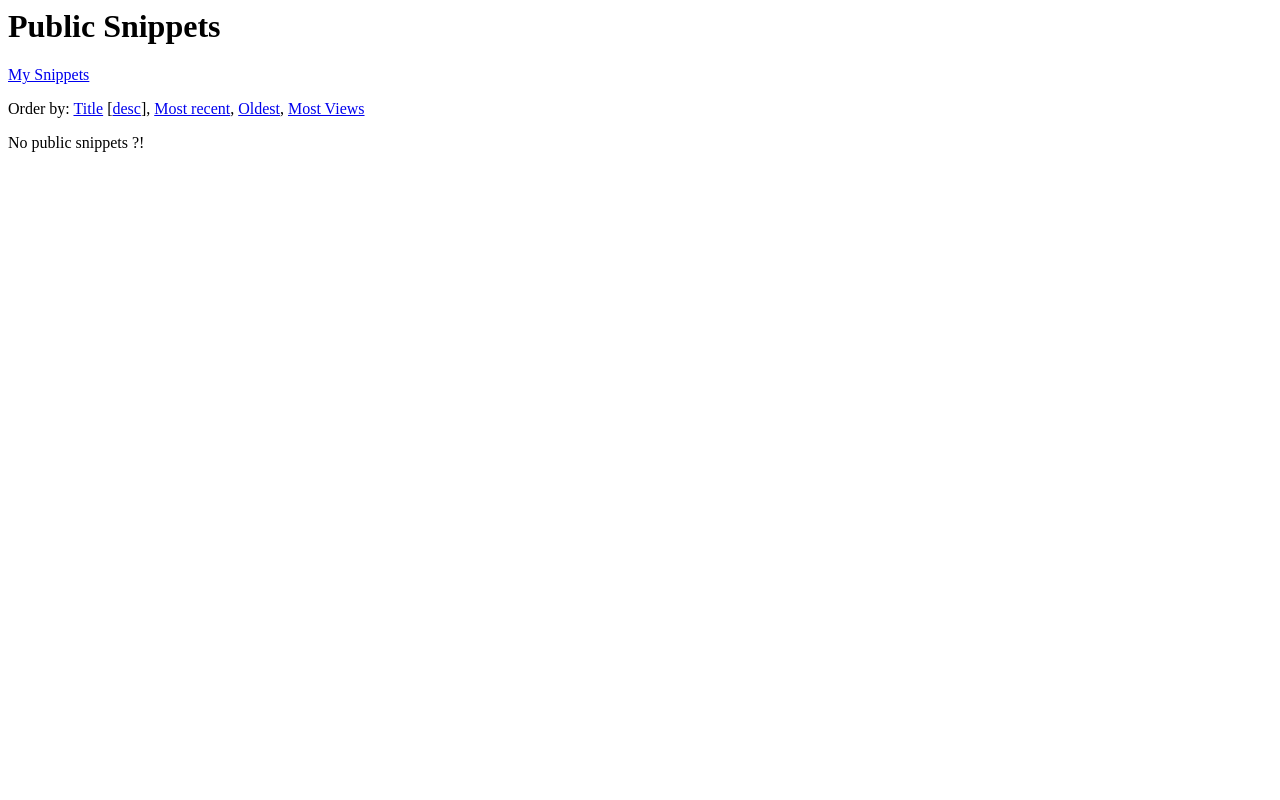
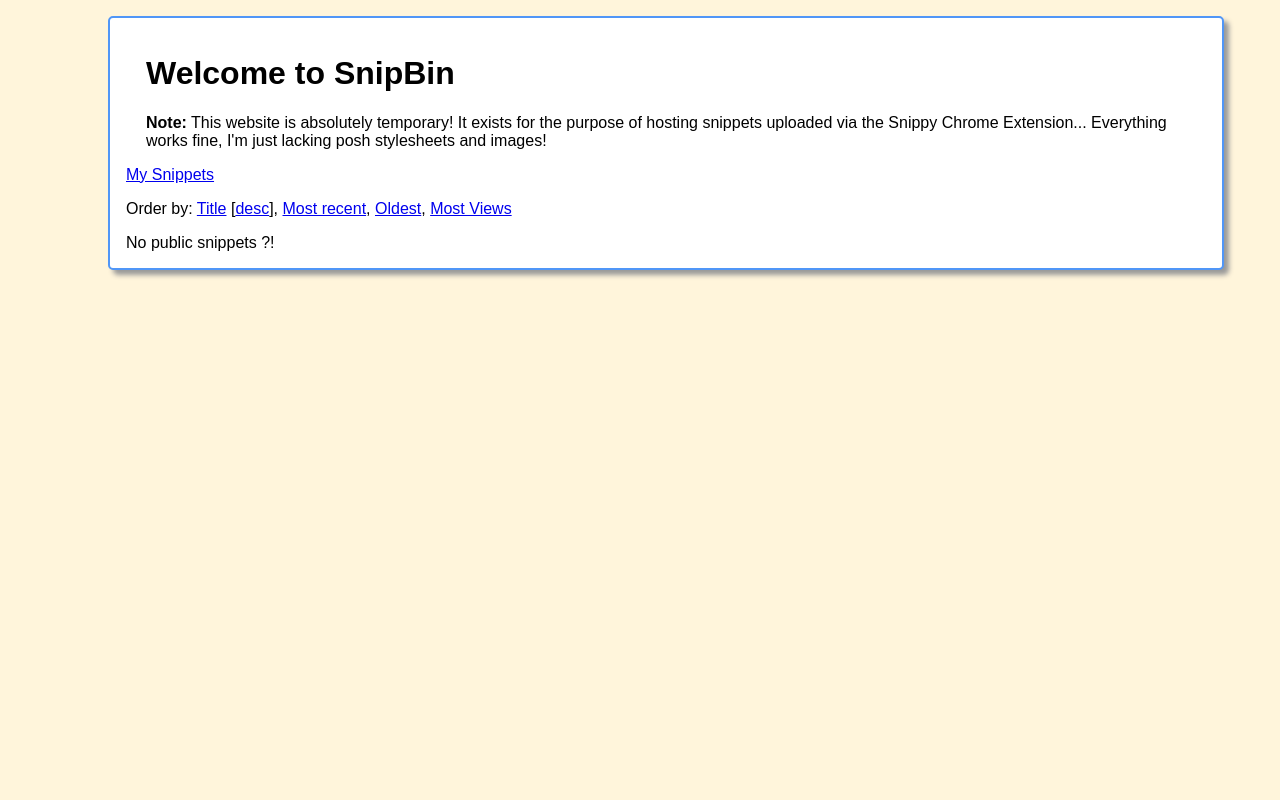
Before and after one commit to battlehorse/snippy-extension, a Python web app: template snipbin/templates/public.html in a window 1280 px wide. Run offline with Jinja, Linux system fonts and the light colour scheme; the template is opened without the code that fills it, so the values that code supplies are empty.

Commit message:
Added icons, images and basic styling

```diff
--- a/snipbin/app.yaml
+++ b/snipbin/app.yaml
@@ -29,3 +29,7 @@
 
 - url: /js
   static_dir: js
+
+- url: /(.*\.(gif|png|jpg|ico))
+  static_files: static/\1
+  upload: static/(.*\.(gif|png|jpg|ico))
--- /dev/null
+++ b/snipbin/stylesheets/snipbin.css
@@ -0,0 +1,25 @@
+* {
+  font-family: sans-serif;
+}
+
+/* rgb(231, 213, 166)  */
+BODY {
+  background-color: rgb(255, 245, 219);
+}
+
+.logo {
+  background: transparent url(../snipbin_icon.png) no-repeat 10 10;
+  width: 138px;
+  height: 138px;
+  z-index: 100;
+  float: left;
+}
+
+.vertical-column {
+  background-color: white;
+  border: 2px solid rgb(80, 150, 247);
+  padding: 1em;
+  margin: 1em 3em 1em 100px;
+  -webkit-box-shadow: 5px 5px 5px #999;
+  -webkit-border-radius: 5px;
+}
--- a/snipbin/templates/my.html
+++ b/snipbin/templates/my.html
@@ -2,8 +2,11 @@
 <head>
   <script src="/js/jquery-1.3.2.min.js" type="text/javascript" charset="utf-8"></script>
   <script src="/js/jquery.json-2.2.min.js" type="text/javascript" charset="utf-8"></script>
+  <link rel="stylesheet" href="/stylesheets/snipbin.css" type="text/css" media="screen" title="no title" charset="utf-8">
 </head>
 <body>
+  <div class="logo"></div>
+  <div class="vertical-column">
     <h1>Your Snippets</h1>
     <p>
       <a href="{{logout_url}}">Logout</a> <a href="/">View public snippets</a>
@@ -76,5 +79,6 @@
         });
       });
     </script>
+  </div>
 </body>
 </html>
--- a/snipbin/templates/public.html
+++ b/snipbin/templates/public.html
@@ -1,8 +1,17 @@
 <html>
 <head>
+  <link rel="stylesheet" href="/stylesheets/snipbin.css" type="text/css" media="screen" title="no title" charset="utf-8">
 </head>
 <body>
-  <h1>Public Snippets</h1>
+  <div class="logo"></div>
+  <div class="vertical-column">
+    <h1>Welcome to SnipBin</h1>
+    <p>
+      <b>Note:</b> This website is absolutely temporary! It exists for the
+      purpose of hosting snippets uploaded via the Snippy Chrome Extension...
+      Everything works fine, I'm just lacking posh stylesheets and images!
+    </p>
+
     <p>
       <a href="/my">My Snippets</a>
     </p>
@@ -28,5 +37,6 @@
     {% else %}
       No public snippets ?!
     {% endif %}
+  </div>
 </body>
 </html>
--- a/snipbin/templates/view.html
+++ b/snipbin/templates/view.html
@@ -2,8 +2,11 @@
 <head>
   <script src="/js/jquery-1.3.2.min.js" type="text/javascript" charset="utf-8"></script>
   <script src="/js/jquery.json-2.2.min.js" type="text/javascript" charset="utf-8"></script>
+  <link rel="stylesheet" href="/stylesheets/snipbin.css" type="text/css" media="screen" title="no title" charset="utf-8">
 </head>
 <body>
+  <div class="logo"></div>
+  <div class="vertical-column">
   {% if error %}
     <h1>Error!</h1>
     <p>
@@ -66,5 +69,6 @@
     {% endif %}
     <iframe src="/inc?key={{ snippage.key }}" width="100%" height="100%" style="border: 0" />
   {% endif %}
+  </div>
 </body>
 </html>
```
Also changed, not shown: snipbin/static/favicon.ico (added), snipbin/static/snipbin_icon.png (added). Lines whose indentation alone changed are shown as unchanged.
